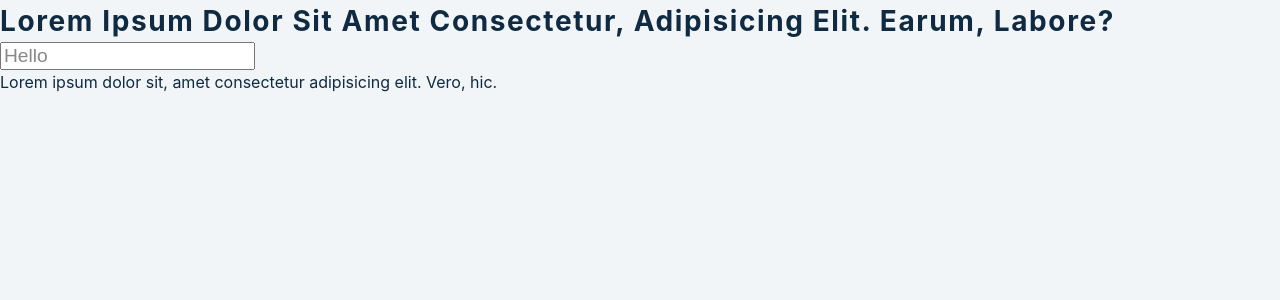
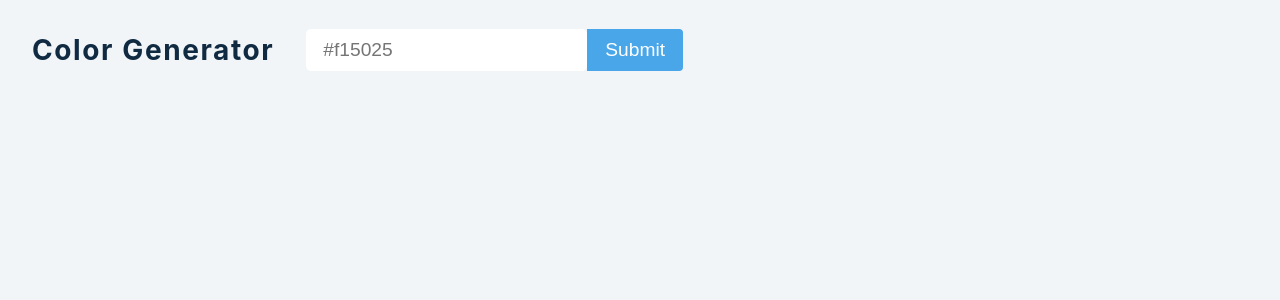
Before and after one commit to DoanhTran03/react-projects, a React (Vite) app: page / in a window 1280 px wide. Shown: the top 300 px of the page. Built offline with nearby package versions, Linux system fonts and the light colour scheme.

Commit message:
Build form component

```diff
--- a/src/App.tsx
+++ b/src/App.tsx
@@ -1,10 +1,8 @@
+import Form from "./components/Form"
+
 function App() {
   return (
-    <>
-      <label htmlFor="">Lorem ipsum dolor sit amet consectetur, adipisicing elit. Earum, labore?</label>
-      <input type="text" defaultValue={"Hello"}/>
-      <p>Lorem ipsum dolor sit, amet consectetur adipisicing elit. Vero, hic.</p>
-    </>
+      <Form></Form>
   )
 }
 
--- /dev/null
+++ b/src/components/Form.tsx
@@ -0,0 +1,13 @@
+import React from 'react'
+
+const Form = () => {
+  return (
+    <form className="form" action="">
+        <label className="form__label" htmlFor="">Color Generator</label>
+        <input className="form__input" type="text" placeholder="#f15025"/>
+        <button className="form__btn">Submit</button>
+    </form>
+  )
+}
+
+export default Form
--- a/src/index.css
+++ b/src/index.css
@@ -23,3 +23,30 @@ input {
   color: #888;
   font-weight: 400;
 }
+
+/*Form*/
+.form {
+  display: flex;
+  justify-content: flex-start;
+  align-items: center;
+  padding-left: 3.2rem;
+  height: 100px;
+}
+.form__label {
+  margin-right: 3.2rem;
+}
+.form__input {
+  padding: 8px 15px;
+  border-color: transparent;
+  border-radius: 5px;
+}
+.form__btn {
+  border-top-right-radius: 4px;
+  border-bottom-right-radius: 4px;
+  padding: 8px 16px;
+  font-weight: 300;
+  color: #fff;
+  border-color: transparent;
+  background-color: hsl(205, 78%, 60%);
+  font-size: 1.92rem;
+}
```
